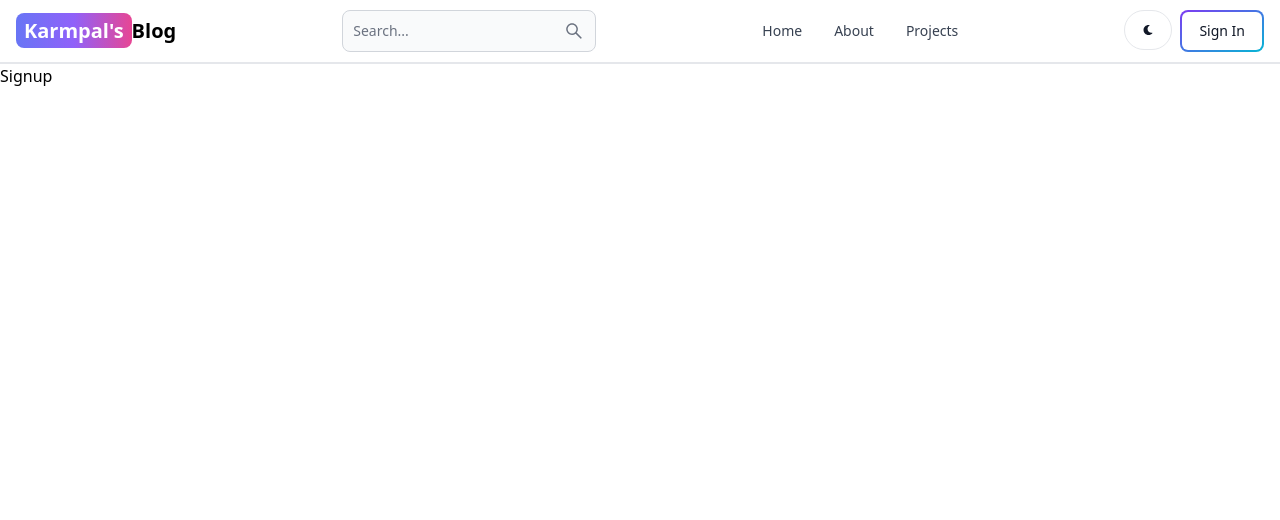
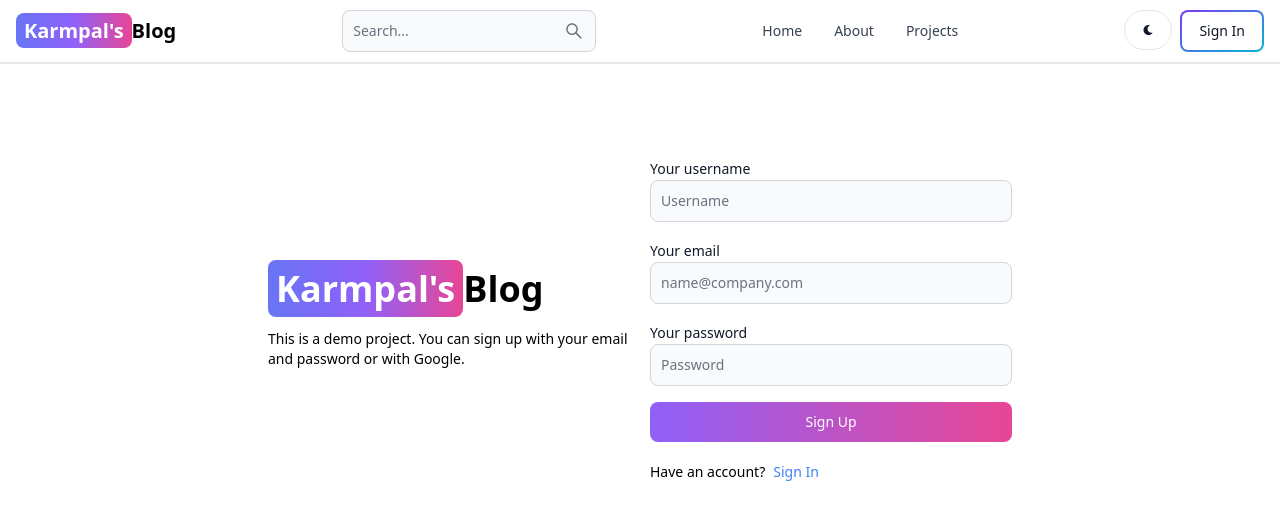
Before and after one commit to karmpals/Karmpal-Blog, a React (Vite) app in the folder client/: page /sign-up in a window 1280 px wide. Shown: the top 520 px of the page. Built offline with nearby package versions, Linux system fonts and the light colour scheme.

Commit message:
Create sign up page UI

```diff
--- a/client/src/pages/Signup.jsx
+++ b/client/src/pages/Signup.jsx
@@ -1,7 +1,45 @@
-import React from 'react'
+import { Button, Label, TextInput } from "flowbite-react";
+import React from "react";
+import { Link } from "react-router-dom";
 
 export default function Signup() {
   return (
-    <div>Signup</div>
-  )
+    <div className="min-h-screen mt-20">
+      <div className="flex p-3 max-w-3xl mx-auto flex-col md:flex-row md:items-center gap-5">
+        <div className="flex-1">
+          <Link to="/" className="font-bold dark:text-white text-4xl">
+            <span className="px-2 py-1 bg-gradient-to-r from-indigo-500 via-purple-500 to-pink-500 rounded-lg text-white">
+              Karmpal's
+            </span>
+            Blog
+          </Link>
+          <p className="text-sm mt-5">
+            This is a demo project. You can sign up with your email and password
+            or with Google.
+          </p>
+        </div>
+        <div className="flex-1">
+          <form className="flex flex-col gap-4">
+            <div>
+              <Label value="Your username" />
+              <TextInput type="text" placeholder="Username" id="username" />
+            </div>
+            <div>
+              <Label value="Your email" />
+              <TextInput type="email" placeholder="name@company.com" id="email" />
+            </div>
+            <div>
+              <Label value="Your password" />
+              <TextInput type="password" placeholder="Password" id="password" />
+            </div>
+            <Button gradientDuoTone="purpleToPink" type="submit">Sign Up</Button>
+          </form>
+          <div className="flex gap-2 text-sm mt-5">
+            <span>Have an account?</span>
+            <Link to='sign-in' className="text-blue-500">Sign In</Link>
+          </div>
+        </div>
+      </div>
+    </div>
+  );
 }
```
